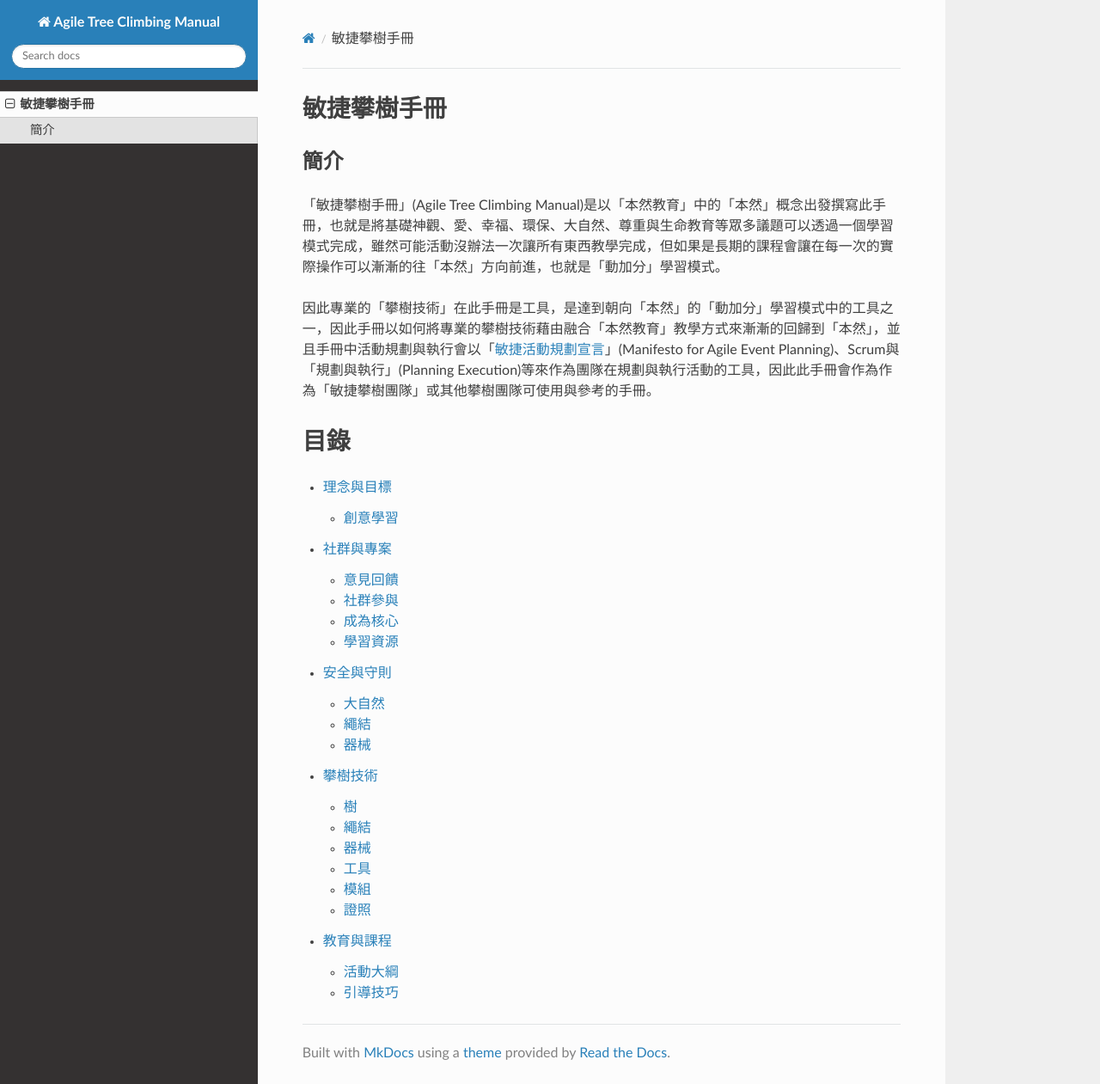
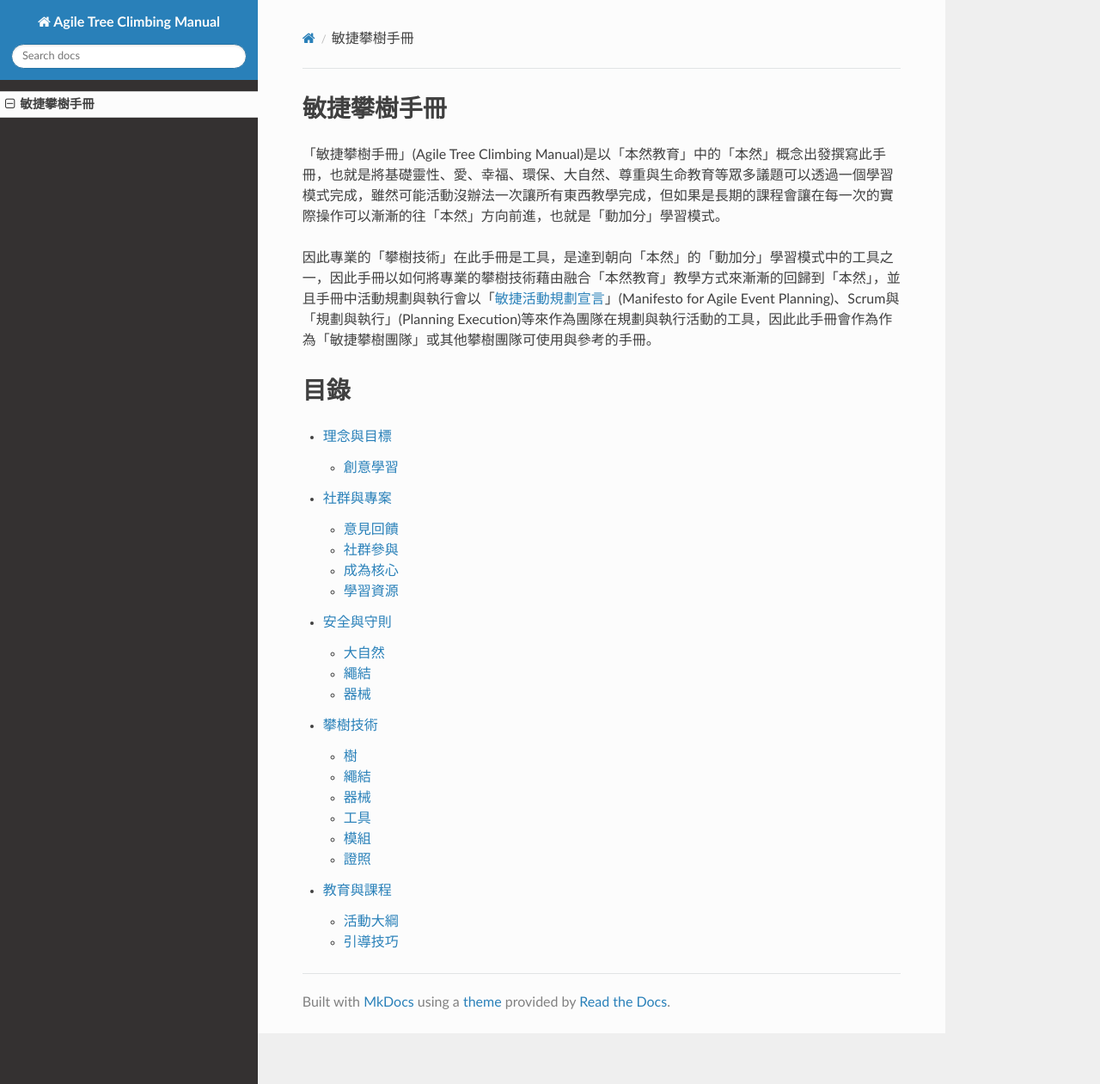
Before and after one commit to Uesugi-Summer-Sea/Agile-Tree-Climbing-Manual, an MkDocs documentation site: the page built from docs/index.md, in a window 1280 px wide and 1261 px high. Shown: the whole window at 86% size. Built offline with MkDocs 1.6.1, drawn with Linux system fonts in a browser that asks for light colours; nearby versions of some CDN libraries.

Commit message:
如果採用，此提交將更新裡面的檔案內容

```diff
--- a/docs/index.md
+++ b/docs/index.md
@@ -1,6 +1,5 @@
 # 敏捷攀樹手冊
-## 簡介
-「敏捷攀樹手冊」(Agile Tree Climbing Manual)是以「本然教育」中的「本然」概念出發撰寫此手冊，也就是將基礎神觀、愛、幸福、環保、大自然、尊重與生命教育等眾多議題可以透過一個學習模式完成，雖然可能活動沒辦法一次讓所有東西教學完成，但如果是長期的課程會讓在每一次的實際操作可以漸漸的往「本然」方向前進，也就是「動加分」學習模式。
+「敏捷攀樹手冊」(Agile Tree Climbing Manual)是以「本然教育」中的「本然」概念出發撰寫此手冊，也就是將基礎靈性、愛、幸福、環保、大自然、尊重與生命教育等眾多議題可以透過一個學習模式完成，雖然可能活動沒辦法一次讓所有東西教學完成，但如果是長期的課程會讓在每一次的實際操作可以漸漸的往「本然」方向前進，也就是「動加分」學習模式。
 
 因此專業的「攀樹技術」在此手冊是工具，是達到朝向「本然」的「動加分」學習模式中的工具之一，因此手冊以如何將專業的攀樹技術藉由融合「本然教育」教學方式來漸漸的回歸到「本然」，並且手冊中活動規劃與執行會以「[敏捷活動規劃宣言](https://github.com)」(Manifesto for Agile Event Planning)、Scrum與「規劃與執行」(Planning Execution)等來作為團隊在規劃與執行活動的工具，因此此手冊會作為作為「敏捷攀樹團隊」或其他攀樹團隊可使用與參考的手冊。
 
```
